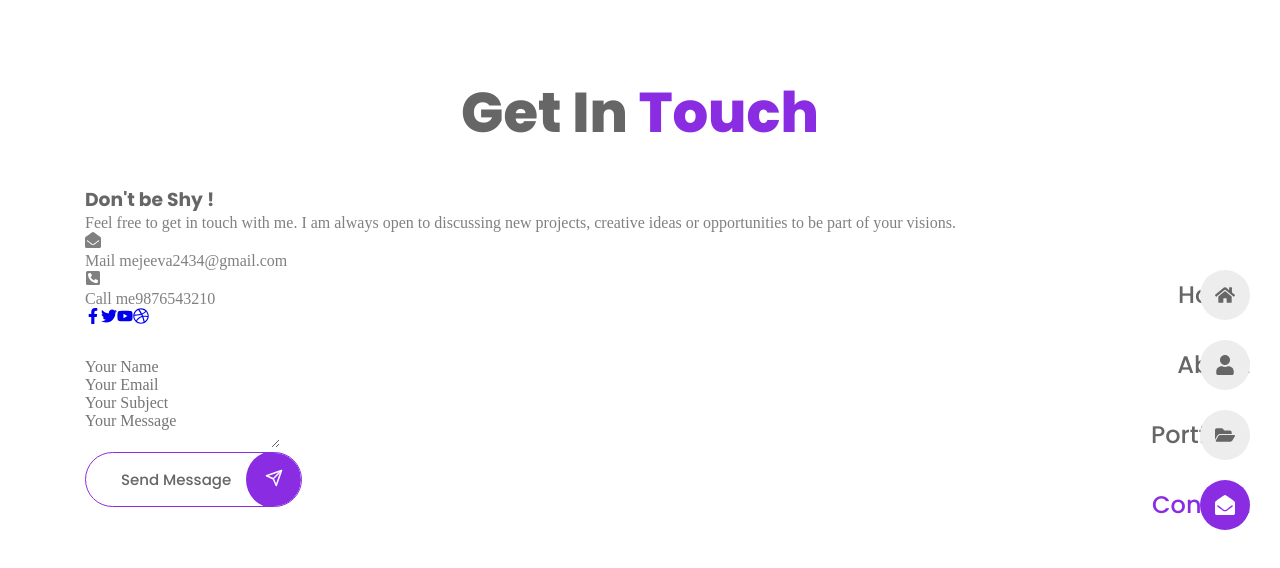
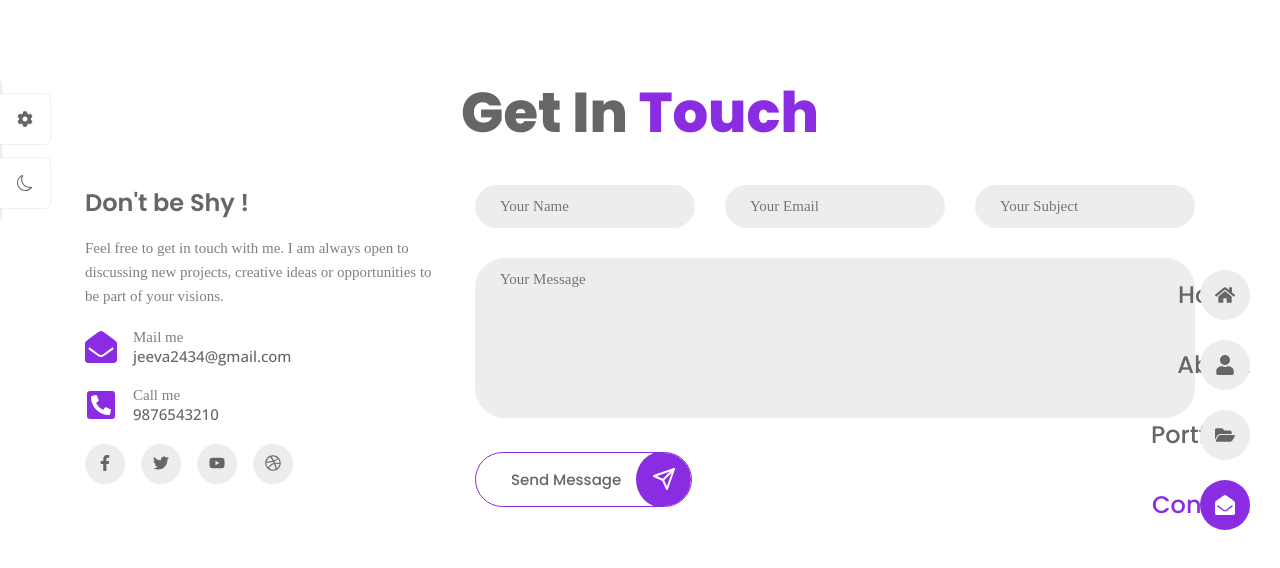
Before and after one commit to Jeeva2434/personal-portfolio-react, a React (Vite) app: page /contact in a window 1280 px wide. Shown: the top 568 px of the page. Built offline with nearby package versions, Linux system fonts and the light colour scheme.

Commit message:
contact page and style switcher design

```diff
--- a/src/App.jsx
+++ b/src/App.jsx
@@ -7,11 +7,13 @@
 import Navbar from './components/Navbar'
 import Contact from './pages/contact/Contact'
 import Portfolio from './pages/Portfolio/Portfolio'
+import Themes from './components/Themes';
 
 function App() {
   return (
     <BrowserRouter>
       <Navbar/>
+      <Themes/>
       <Routes>
         <Route index element={<Home />} />
         <Route path="about" element={<About />} />
--- /dev/null
+++ b/src/components/ThemeItem.jsx
@@ -0,0 +1,15 @@
+import PropTypes from "prop-types";
+
+const ThemeItem = ({color,img}) => {
+  return (
+    <img src={img} alt="" className="theme__img"/>
+  )
+}
+
+ThemeItem.propTypes = {
+    color: PropTypes.string,
+    img: PropTypes.string
+}
+
+
+export default ThemeItem
--- /dev/null
+++ b/src/components/Themes.jsx
@@ -0,0 +1,36 @@
+import {themes} from '../data';
+import ThemeItem from './ThemeItem';
+import {FaCog} from 'react-icons/fa';
+import {BsSun,BsMoon} from 'react-icons/bs';
+import './themes.css';
+import { useState } from 'react';
+
+const Themes = () => {
+  const[showSwitcher,setShowSwitcher] = useState(false);
+
+  return (
+    <div className={ `${showSwitcher? 'show-switcher' : ''} style__switcher `} >
+        <div className="style__switcher-toggler"
+         onClick={()=>{setShowSwitcher(!showSwitcher)}}>
+            <FaCog/>
+        </div>
+
+        <div className="theme__toggler">
+            <BsMoon/>
+        </div>
+
+        <h3 className='style__switcher-title'>Style Switcher</h3>
+        <div className='style__switcher-items'>
+            {themes.map((theme,index)=>{
+                return <ThemeItem key={index} {...theme} />
+            })}
+        </div>
+
+        <div className='style__switcher-close'
+         onClick={()=>{setShowSwitcher(!showSwitcher)}}
+        >&times;</div>
+    </div>
+  )
+}
+
+export default Themes
--- /dev/null
+++ b/src/components/themes.css
@@ -0,0 +1,80 @@
+.style__switcher{
+    position: fixed;
+    left: 0;
+    top: 10%;
+    background-color: var(--text-white);
+    width: 220px;
+    padding: 15px;
+    box-shadow: 0 0 4px hsl(0,0%,80%);
+    z-index: 10;
+    transform: translateX(-100%);
+    transition: all 0.3s ease;
+}
+
+.show-switcher{
+    transform: translateX(0);
+}
+
+.style__switcher,
+.style__switcher-toggler,
+.theme__toggler{
+    border-radius: 0 5px 5px 0;
+}
+
+.style__switcher-items{
+    display: grid;
+    grid-template-columns: repeat(5,1fr);
+    column-gap: 4px;
+    row-gap: 8px;
+}
+
+.style__switcher-title,
+.style__switcher-toggler,
+.theme__toggler,
+.style__switcher-close{
+    color: hsl(0,0%,40%);
+}
+
+.style__switcher-title{
+    font-size: var(--small-font-size);
+    font-weight: var(--weight-600);
+    border-bottom: 1px solid hsl(0,0%,87%);
+    padding-bottom: 5px;
+    margin-bottom: 15px;
+}
+
+.theme__img{
+    width: 30px;
+    cursor: pointer;
+}
+
+.style__switcher-toggler,
+.theme__toggler{
+   position: absolute;
+   left: 100%;
+   background-color: var(--text-white);
+   width: 50px;
+   height: 50px;
+   font-weight: 50px;
+   font-size: var(--large-font-size);
+   cursor: pointer;
+   display: grid;
+   place-items: center;
+   box-shadow: 0 0 2px hsl(0,0%,80%);
+}
+
+.style__switcher-toggler{
+    top: 10%;
+}
+
+.theme__toggler{
+    bottom: 10%;
+}
+
+.style__switcher-close{
+    cursor: pointer;
+    font-size: var(--h2-font-size);
+    position: absolute;
+    top: 2%;
+    right: 15px;
+}
--- a/src/pages/contact/Contact.jsx
+++ b/src/pages/contact/Contact.jsx
@@ -18,7 +18,7 @@
         Get In <span>Touch</span>
       </h2>
 
-      <div className="container__container container grid">
+      <div className="contact__container container grid">
         <div className="contact__data">
           <h3 className="contact__title">
             Don{"'"}t be Shy !
@@ -35,7 +35,7 @@
 
               <div>
                 <span className='info__title'>Mail me</span>
-                <span className='info__desc'>jeeva2434@gmail.com</span>
+                <h4 className='info__desc'>jeeva2434@gmail.com</h4>
               </div>
             </div>
 
@@ -44,7 +44,7 @@
 
               <div>
                 <span className='info__title'>Call me</span>
-                <span className='info__desc'>9876543210</span>
+                <h4 className='info__desc'>9876543210</h4>
               </div>
             </div>
           </div>
@@ -58,7 +58,7 @@
         </div>
 
         <form className='contact_form'>
-          <div className="form_input-group">
+          <div className="form__input-group">
             <div className="form__input-div">
               <input type='text' placeholder='Your Name'
               className='form__control'/>
--- a/src/pages/contact/contact.css
+++ b/src/pages/contact/contact.css
@@ -0,0 +1,100 @@
+.contact__container{
+    grid-template-columns: 4fr 8fr;
+}
+
+.contact__title{
+    font-size: var(--h3-font-size);
+    font-weight: var(--weight-600);
+    margin-bottom: 1rem;
+}
+
+.contact__description{
+    font-size: var(--small-font-size);
+    line-height: 1.6;
+}
+
+.contact__description,
+.contact__info,.info__item{
+    margin-bottom: 20px;
+}
+
+.contact__info .info__item{
+    display: flex;
+    align-items: center;
+    column-gap: 16px;
+}
+
+.contact__info .info__icon{
+    color: var(--first-color);
+    font-size: var(--h2-font-size);
+}
+
+.contact__info .info__title{
+    font-size: var(--small-font-size);
+}
+
+.contact__info .info__desc{
+    font-family: var(--body-font);
+    font-size: var(--small-font-size);
+    font-weight: var(--weight-500);
+}
+
+.contact__socials{
+    display: flex;
+    column-gap: 16px;
+}
+
+.contact__social-link{
+    background-color: var(--container-color);
+    color: var(--title-color);
+    width: 40px;
+    height: 40px;
+    border-radius: 50%;
+    text-align: center;
+    line-height: 44px;
+    transition: all 0.4s ease;
+}
+
+.contact__social-link:hover{
+    background-color: var(--first-color);
+    color: var(--text-white);
+}
+
+.form__input-group{
+    display: grid;
+    grid-template-columns: repeat(3,1fr);
+    column-gap: 30px;
+}
+
+.form__input-div{
+    margin-bottom: 30px;
+}
+
+.form__control{
+    border: 1px solid var(--container-color);
+    background-color: var(--container-color);
+    color: var(--title-color);
+    width: 100%;
+    padding: 12px 24px;
+    border-radius: 30px;
+    font-size: var(--small-font-size);
+    transition: all 0.3s ease;
+}
+
+.form__control:focus{
+    border-color:var(--first-color) ;
+}
+
+.textarea{
+    resize: none;
+    height: 160px;
+}
+
+.contact__button-icon{
+    font-size: var(--h3-font-size);
+    line-height: 64px;
+}
+
+button{
+    cursor: pointer;
+}
```
